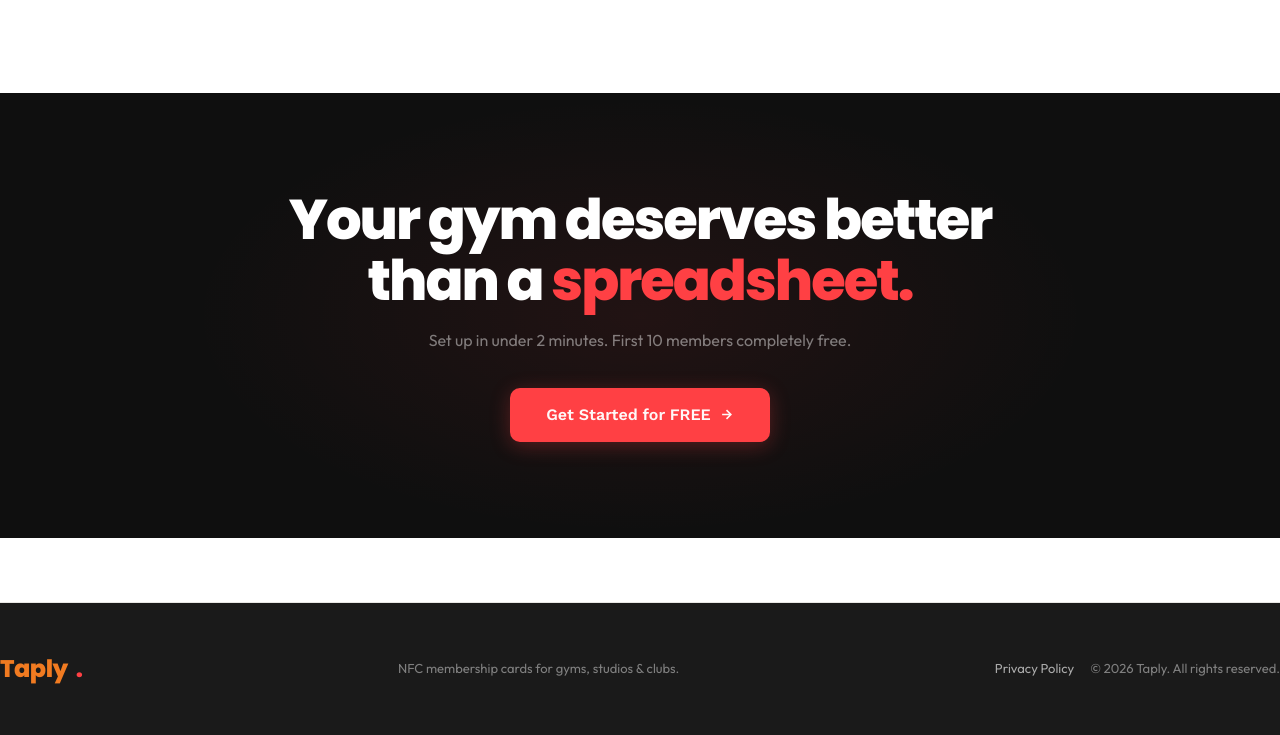
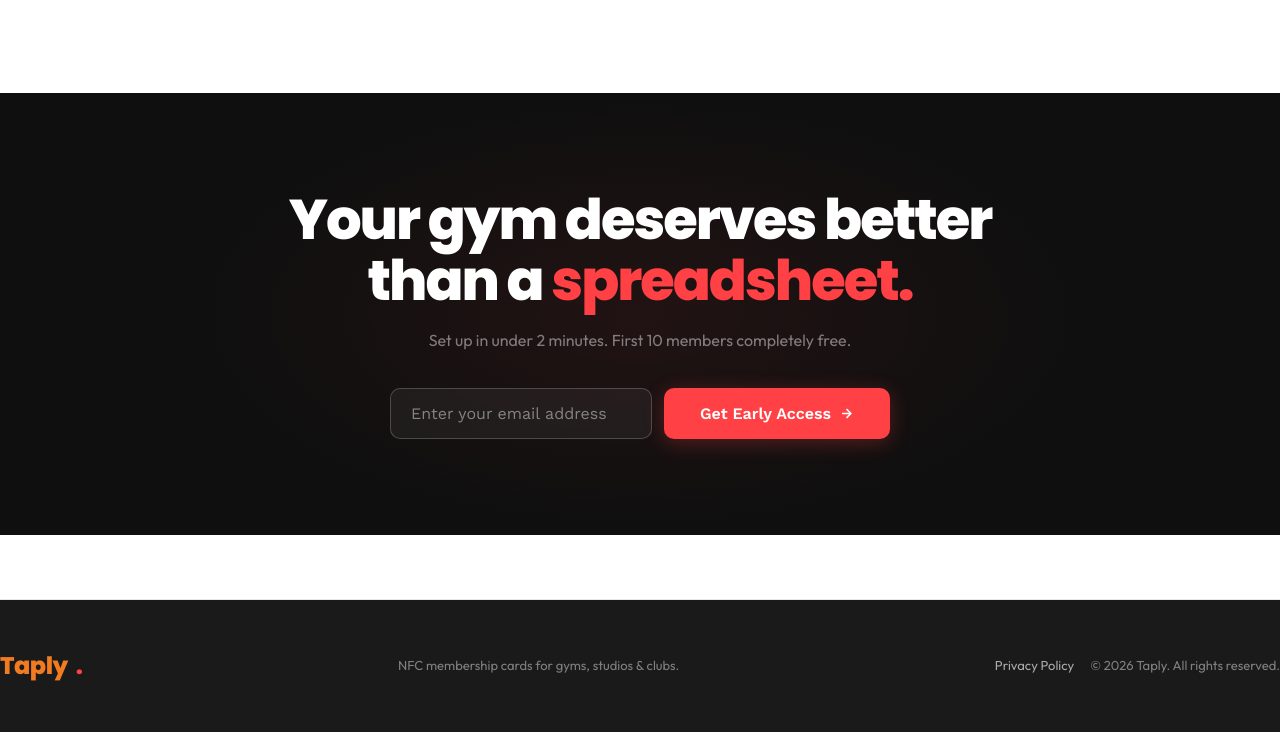
Before and after one commit to umerfaisal1/taply-landing, a website built with Vite: page index.html in a window 1280 px wide. Shown: the part 4351-5086 px from the top of the page. Built offline with nearby package versions, Linux system fonts and the light colour scheme.

Commit message:
added early access

```diff
--- a/index.html
+++ b/index.html
@@ -962,6 +962,39 @@
       position: relative;
     }
 
+    /* EARLY ACCESS FORM */
+    .early-access-form {
+      display: flex;
+      justify-content: center;
+      gap: 12px;
+      max-width: 500px;
+      margin: 0 auto;
+      flex-wrap: wrap;
+      position: relative;
+    }
+
+    .early-access-input {
+      flex: 1 1 240px;
+      padding: 15px 20px;
+      font-size: 16px;
+      border: 1px solid rgba(255, 255, 255, 0.2);
+      border-radius: 10px;
+      font-family: 'Work Sans', sans-serif;
+      outline: none;
+      background: rgba(255, 255, 255, 0.05);
+      color: white;
+      transition: all 0.2s;
+    }
+
+    .early-access-input::placeholder {
+      color: rgba(255, 255, 255, 0.45);
+    }
+
+    .early-access-input:focus {
+      border-color: var(--red);
+      background: rgba(255, 255, 255, 0.1);
+    }
+
     /* FOOTER */
     footer {
       background: var(--bg2);
@@ -1126,7 +1159,7 @@
       <a href="#features">Features</a>
       <a href="#pricing">Pricing</a>
       <a href="#faq">FAQ</a>
-      <a href="https://play.google.com/store/apps/details?id=com.taply.app" class="nav-cta">Get Started</a>
+      <a href="#early-access" class="nav-cta">Get Started</a>
     </div>
   </nav>
 
@@ -1141,7 +1174,7 @@
       <p>Give your members a physical NFC card. They tap to check in. You see active members, renewals, and expiry — all
         from your phone.</p>
       <div class="hero-actions">
-        <a href="https://play.google.com/store/apps/details?id=com.taply.app" class="btn-primary">
+        <a href="#early-access" class="btn-primary">
           Start for Free
           <svg width="14" height="14" viewBox="0 0 24 24" fill="none" stroke="currentColor" stroke-width="2.5">
             <path d="M5 12h14M12 5l7 7-7 7" />
@@ -1341,7 +1374,7 @@
           <li><span class="check">✓</span> Renewal rate dashboard</li>
           <li><span class="check">✓</span> Works with any NFC card</li>
         </ul>
-        <a href="https://play.google.com/store/apps/details?id=com.taply.app" class="btn-primary"
+        <a href="#early-access" class="btn-primary"
           style="width:100%; justify-content:center; font-size:16px; padding:14px;">
           Get Started
           <svg width="15" height="15" viewBox="0 0 24 24" fill="none" stroke="currentColor" stroke-width="2.5">
@@ -1390,16 +1423,18 @@
   </section>
 
   <!-- CTA -->
-  <section class="cta-section reveal">
+  <section class="cta-section reveal" id="early-access">
     <h2>Your gym deserves better<br>than a <em>spreadsheet.</em></h2>
     <p>Set up in under 2 minutes. First 10 members completely free.</p>
-    <a href="https://play.google.com/store/apps/details?id=com.taply.app" class="btn-primary"
-      style="font-size:16px; padding:15px 36px;">
-      Get Started for FREE
-      <svg width="15" height="15" viewBox="0 0 24 24" fill="none" stroke="currentColor" stroke-width="2.5">
-        <path d="M5 12h14M12 5l7 7-7 7" />
-      </svg>
-    </a>
+    <form action="https://formspree.io/f/maqqavyk" method="POST" class="early-access-form">
+      <input type="email" name="email" placeholder="Enter your email address" required class="early-access-input">
+      <button type="submit" class="btn-primary" style="font-size:16px; padding:15px 36px; cursor:pointer;">
+        Get Early Access
+        <svg width="15" height="15" viewBox="0 0 24 24" fill="none" stroke="currentColor" stroke-width="2.5">
+          <path d="M5 12h14M12 5l7 7-7 7" />
+        </svg>
+      </button>
+    </form>
   </section>
 
   <!-- FOOTER -->
```
